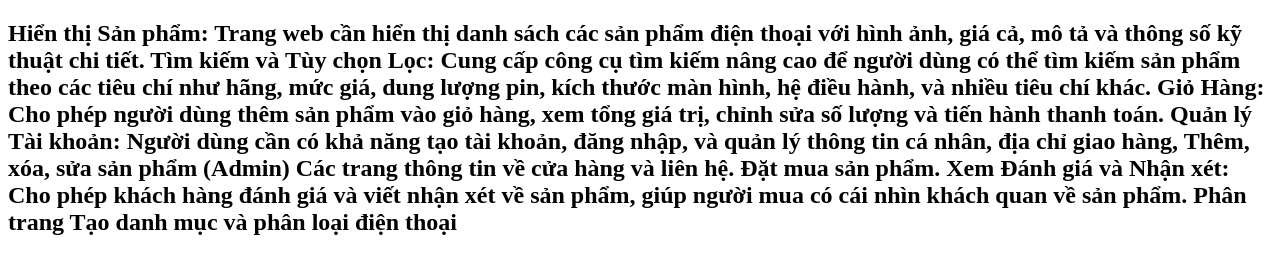
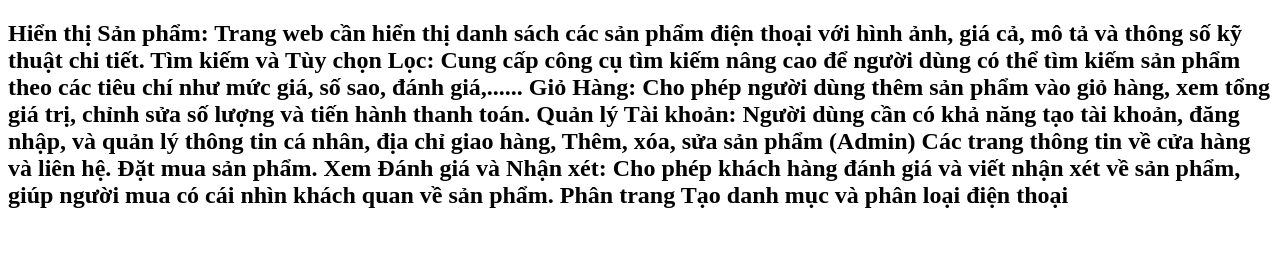
Before and after one commit to Tuanne2002/DOANPHANMEM, a plain HTML site: page mota.html in a window 1280 px wide. Drawn offline with Linux system fonts and the light colour scheme.

Commit message:
mota.html

```diff
--- a/mota.html
+++ b/mota.html
@@ -12,8 +12,7 @@
 
 
         Tìm kiếm và Tùy chọn Lọc: Cung cấp công cụ tìm kiếm nâng cao để người dùng có thể tìm kiếm sản phẩm theo
-        các tiêu chí như hãng, mức giá, dung lượng pin, kích thước màn hình, hệ điều hành, và nhiều tiêu chí khác.
-
+        các tiêu chí như mức giá, số sao, đánh giá,......
         Giỏ Hàng: Cho phép người dùng thêm sản phẩm vào giỏ hàng, xem tổng giá trị, chỉnh sửa số lượng và tiến hành thanh toán.
 
         Quản lý Tài khoản: Người dùng cần có khả năng tạo tài khoản,
```
